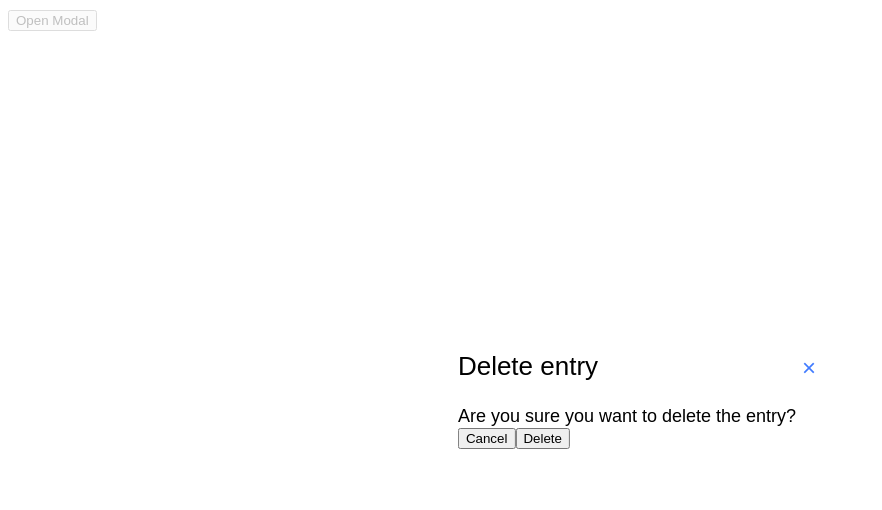
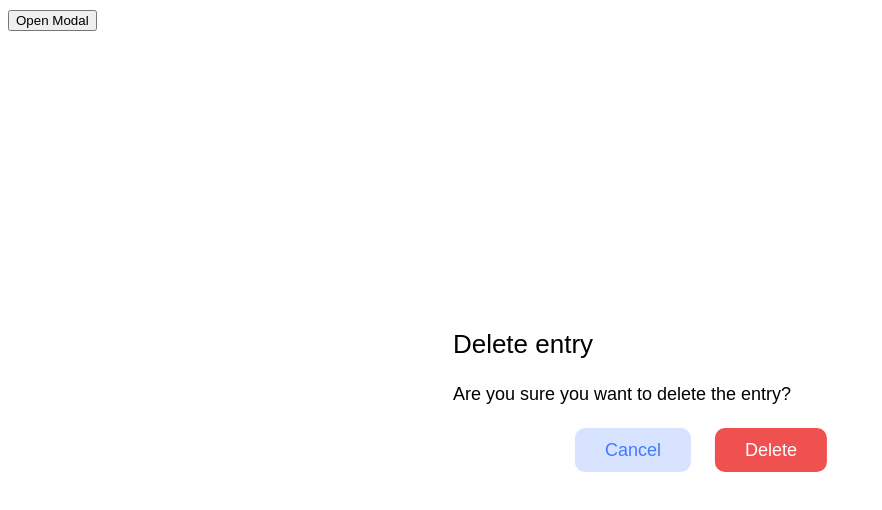
Before and after one commit to AndriyDzhuryn/AquaGuardians, a React (Vite) app: page / in a window 1280 px wide. Both pictures are taken after a click on the button "Open Modal". Shown: the top 510 px of the page, without its empty margins (0-882 px from the left). Built offline with nearby package versions, Linux system fonts and the light colour scheme.

Commit message:
add css modalClose

```diff
--- a/src/components/App/deleteEntry/DeleteEntry.jsx
+++ b/src/components/App/deleteEntry/DeleteEntry.jsx
@@ -14,6 +14,7 @@ const DeleteEntry = () => {
     <div>
       <button onClick={openModal}>Open Modal</button>
       <Modal
+        overlayClassName={css.modalOverlay}
         className={css.modal}
         isOpen={modalIsOpen}
         onRequestClose={closeModal}
@@ -24,7 +25,9 @@ const DeleteEntry = () => {
             <h3>Delete entry</h3>
             <p>Are you sure you want to delete the entry?</p>
           </div>
-          <button>&times;</button>
+          <button>
+            <img src="../../../../public/icons/icons-sprite.svg#close-modal" />
+          </button>
         </div>
         <div className={css.control}>
           <button className={css.btnCancel}>Cancel</button>
--- a/src/components/App/deleteEntry/deleteEntry.module.css
+++ b/src/components/App/deleteEntry/deleteEntry.module.css
@@ -48,3 +48,34 @@
   font-size: 24px;
   line-height: 100%;
 }
+.wrapper button img {
+  width: 24px;
+  height: 24px;
+}
+
+.control {
+  display: flex;
+  gap: 24px;
+  justify-content: end;
+  margin-top: 24px;
+}
+.control button {
+  padding: 10px 30px;
+  border-radius: 10px;
+  font-size: 18px;
+  font-weight: 500;
+  line-height: 24px;
+
+  border: none;
+}
+.btnCancel {
+  background-color: #d7e3ff;
+  color: #407bff;
+}
+.btnDelete {
+  background-color: #ef5050;
+  color: white;
+}
+.modalOverlay {
+  background-color: rgba(0, 0, 0, 0.5) !important;
+}
```
Also changed, not shown: public/icons/icons-sprite.svg.
